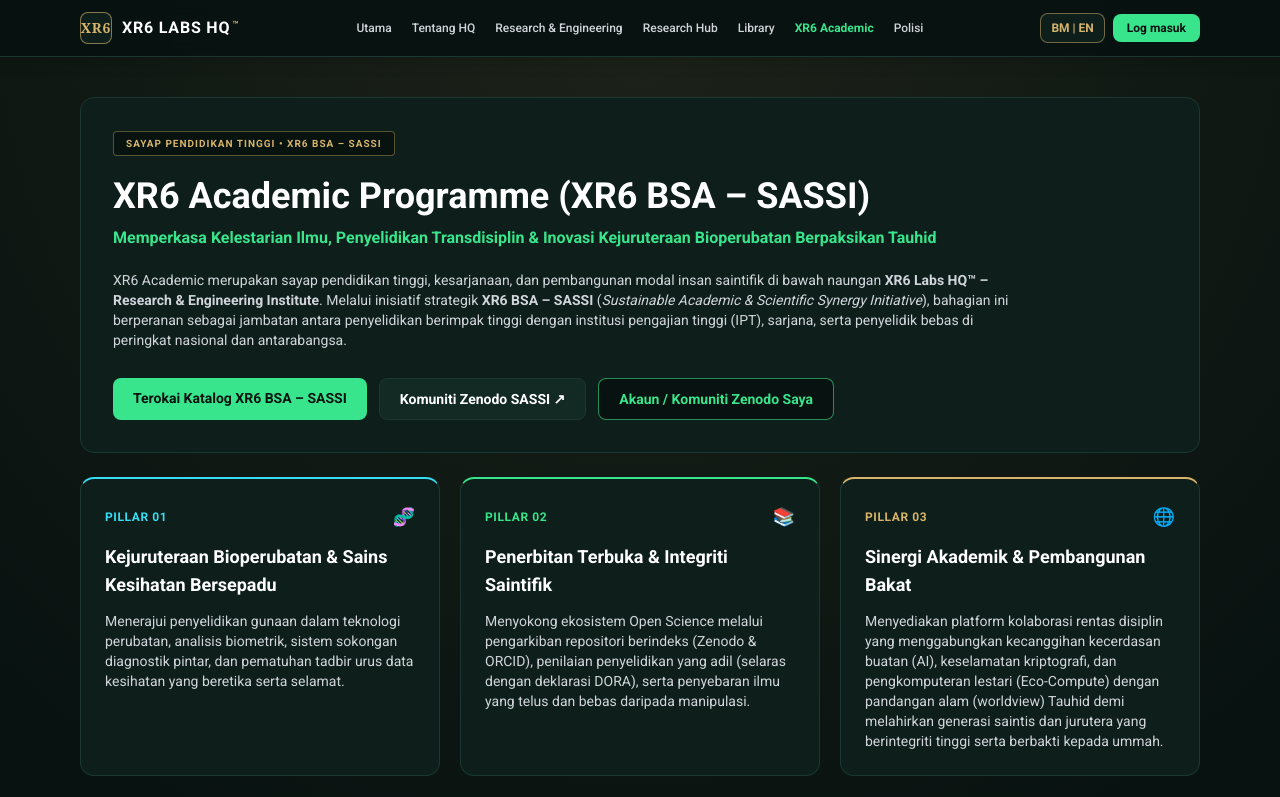
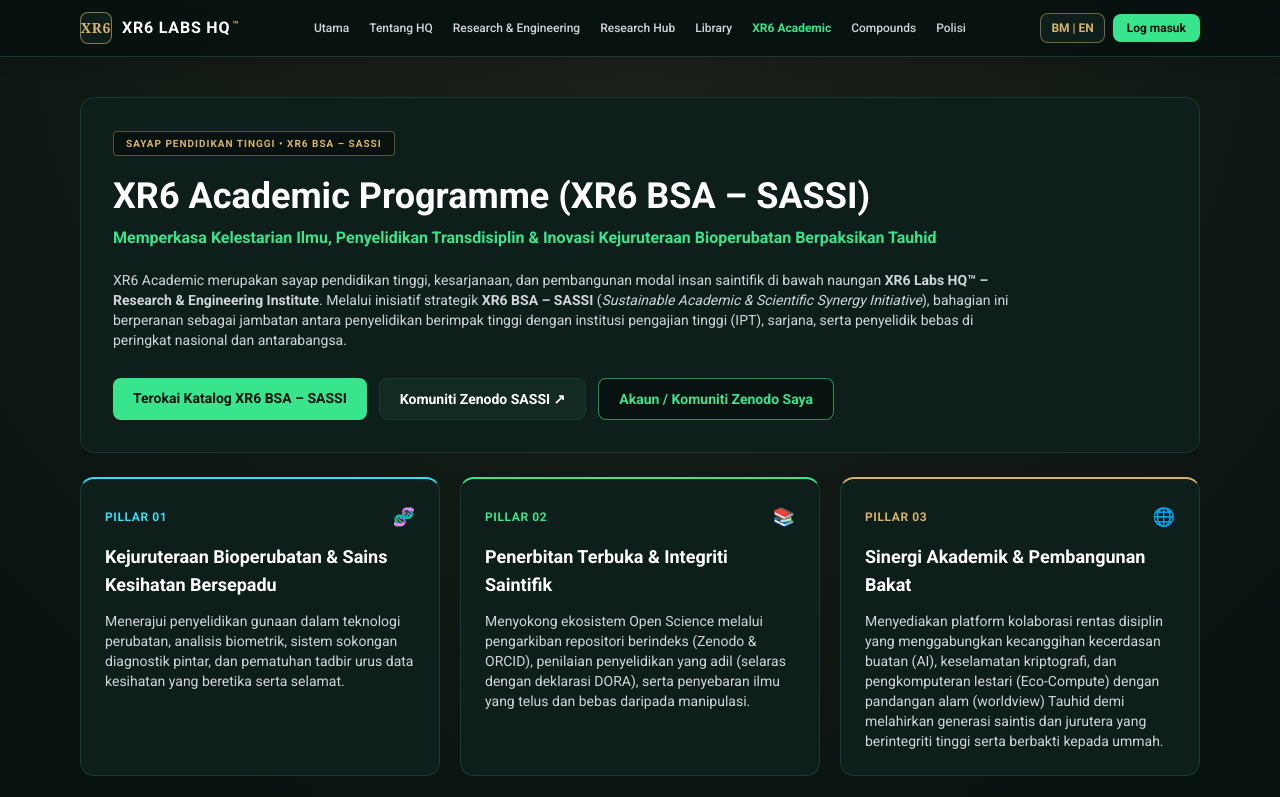
Before and after one commit to XR6matt88/xr6labshq-portal, a plain HTML site: page public/xr6-academic/sassi/index.html in a window 1280 px wide. Shown: the top 797 px of the page. Drawn offline with nearby package versions, Linux system fonts and the light colour scheme; no server answers.

Commit message:
Add link to Compounds in index.html

```diff
--- a/public/xr6-academic/sassi/index.html
+++ b/public/xr6-academic/sassi/index.html
@@ -27,6 +27,7 @@
         <a href="/research-hub" class="hover:text-[#39E58C] transition">Research Hub</a>
         <a href="/library" class="hover:text-[#39E58C] transition">Library</a>
         <a href="/xr6-academic/sassi" class="text-[#39E58C] font-bold">XR6 Academic</a>
+        <a href="/compounds/XR6-CMP-001" ...>Compounds</a>
         <a href="/policies" class="hover:text-[#39E58C] transition">Polisi</a>
       </nav>
 
```
